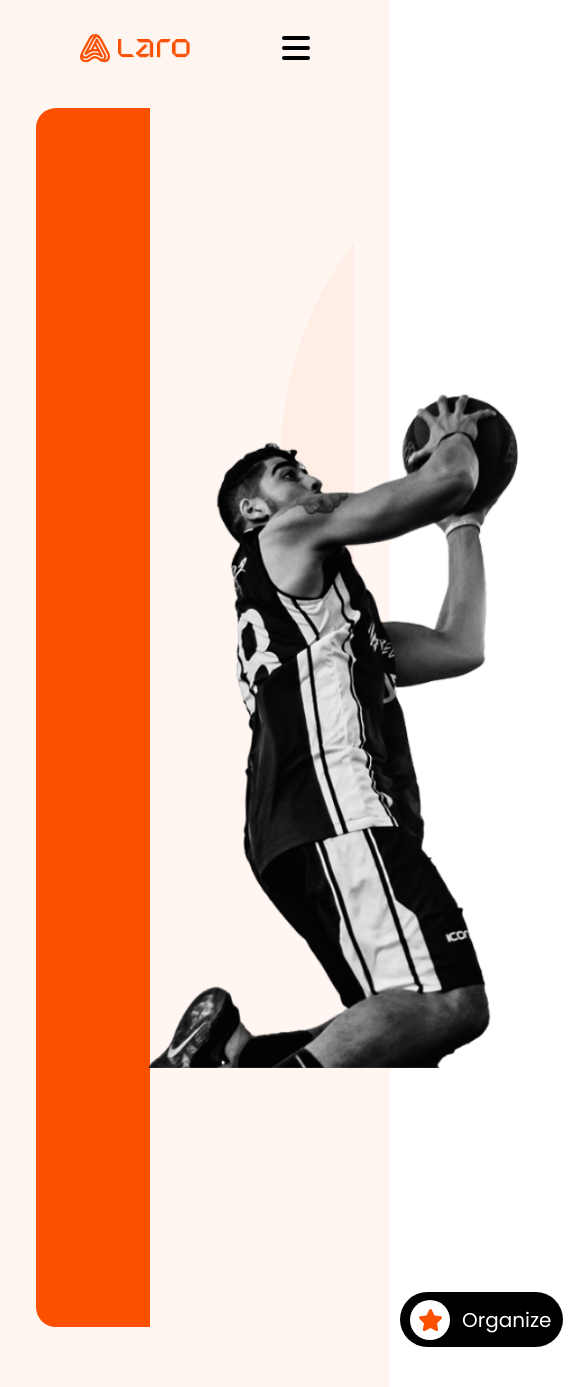
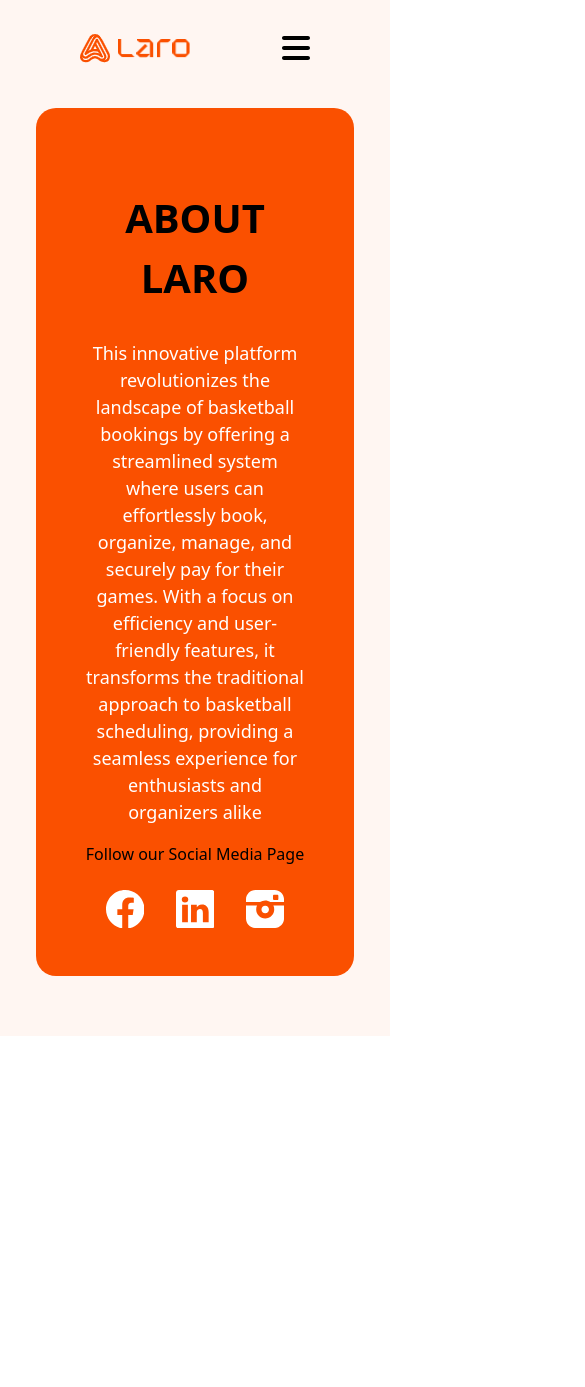
Before and after one commit to novice-is-me/Laro-App, a React (Vite) app: page /about in a window 390 px wide. Shown: the top 1387 px of the page, 585 px wide, since content can reach past the window. After the commit the page ends 1036 px from the top, so only its background shows below. Built offline with nearby package versions, Linux system fonts and the light colour scheme; a web font is replaced by a local one.

Commit message:
About - Responsive

```diff
--- a/src/index.css
+++ b/src/index.css
@@ -29,8 +29,12 @@
     }
 
     .about-bg {
-        background: radial-gradient(circle at 600px 350px, #FFEEE6 355px, transparent 10%),
+        background: radial-gradient(circle at 40% 50%, #FFEEE6 39%, transparent 10%),
         linear-gradient(90deg, #fa5000 36%, transparent 36%);
+    }
+
+    .about-bg2 {
+        background: #fa5000
     }
 
 
--- a/src/pages/About.jsx
+++ b/src/pages/About.jsx
@@ -1,39 +1,45 @@
 import React from 'react'
 import { aboutImg } from '../assets'
+import { useMediaQuery } from '@mui/material'
 
 const About = () => {
+
+   const xl = useMediaQuery('(max-width:1279px)')
+
   return (
     <div className='bg-bgColor w-full px-9 py-3 relative'>
       <div className=' flex w-full about-bg px-[4rem] xsm:p-[3rem] rounded-[20px]
-      pb-0  items-center gap-[10rem] mb-12'>
-        <div className=' z-[1] h-[700px]'>
+      pb-0  items-center gap-[10rem] mb-12  xl:about-bg2 xl:gap-1 xl:pb-8 xsm:text-center'>
+        <div className=' z-[1] h-[700px] xl:h-full 950px:hidden'>
           <img src={aboutImg} alt=""
-          className=' max-w-none h-full '/>
+          className=' max-w-none h-full xl:w-full '/>
           <div className='bg-black w-fit h-[55px] rounded-[40px] flex items-center pl-[10px]
-          absolute bottom-[40px] left-[400px]'>
+          absolute bottom-[40px] left-[400px] xl:hidden'>
               <div className='w-[40px] h-[40px] bg-[#ffffff] rounded-[50%] flex self-center justify-center'>
                   <svg xmlns="http://www.w3.org/2000/svg" viewBox="0 0 576 512" className='w-[25px] fill-[#fa5000]'><path d="M316.9 18C311.6 7 300.4 0 288.1 0s-23.4 7-28.8 18L195 150.3 51.4 171.5c-12 1.8-22 10.2-25.7 21.7s-.7 24.2 7.9 32.7L137.8 329 113.2 474.7c-2 12 3 24.2 12.9 31.3s23 8 33.8 2.3l128.3-68.5 128.3 68.5c10.8 5.7 23.9 4.9 33.8-2.3s14.9-19.3 12.9-31.3L438.5 329 542.7 225.9c8.6-8.5 11.7-21.2 7.9-32.7s-13.7-19.9-25.7-21.7L381.2 150.3 316.9 18z" /></svg>
               </div>
               <h1 className='text-[#ffffff] mx-[12px] font-Poppins text-xl'>Organize</h1>
           </div>
         </div>
-        <div className='z-[1] flex flex-col mt-auto gap-[15rem] pr-[15rem]'>
+        <div className='z-[1] flex flex-col mt-auto gap-[15rem] xl:pt-8 xl:gap-4
+         xl:mt-0'>
           <div className=''>
             <h1 className='font-poppins uppercase text-[40px] font-bold mb-8'>
               About Laro</h1>
-            <p className='font-poppins text-[#818181] text-[18px]'>This innovative platform revolutionizes the landscape of basketball
+            <p className='font-poppins text-[#818181] text-[18px] xl:text-white'>
+              This innovative platform revolutionizes the landscape of basketball
               bookings by offering a streamlined system where users can effortlessly
               book, organize, manage, and securely pay for their games. With a focus
               on efficiency and user-friendly features, it transforms the traditional
               approach to basketball scheduling, providing a seamless experience for
               enthusiasts and organizers alike</p>
           </div>
-          <div className='flex flex-col gap-6'>
+          <div className='flex flex-col gap-6 xsm:items-center'>
             <p>Follow our Social Media Page</p>
             <div className='flex gap-8'>
-              <svg xmlns="http://www.w3.org/2000/svg" width="38.474" height="38.474"><path d="M38.474 19.355C38.474 8.665 29.862 0 19.24 0 8.612.002 0 8.665 0 19.357c0 9.659 7.035 17.665 16.23 19.117V24.95h-4.881v-5.593h4.885V15.09c0-4.85 2.873-7.528 7.266-7.528 2.106 0 4.306.377 4.306.377v4.76H25.38c-2.387 0-3.133 1.494-3.133 3.025v3.631h5.333l-.85 5.593h-4.485v13.524c9.194-1.452 16.23-9.459 16.23-19.117Z" fill="#fa5000" fill-rule="evenodd" data-name="Path 6"/></svg>
-              <svg xmlns="http://www.w3.org/2000/svg" width="38.47" height="38.47" viewBox="1139 2459.2 38.47 38.47"><g data-name="linkedin"><g data-name="Group 14"><path d="M1139 2461.956c0-1.522 1.265-2.756 2.825-2.756h32.82c1.56 0 2.825 1.234 2.825 2.756v32.959c0 1.522-1.265 2.755-2.826 2.755h-32.819c-1.56 0-2.825-1.233-2.825-2.755v-32.96Zm11.885 29.448v-17.371h-5.773v17.371h5.773Zm-2.886-19.744c2.013 0 3.266-1.332 3.266-3-.036-1.706-1.25-3.001-3.227-3.001-1.976 0-3.268 1.298-3.268 3 0 1.669 1.253 3 3.191 3h.038Zm11.801 19.744v-9.701c0-.52.038-1.039.192-1.41.416-1.035 1.366-2.11 2.963-2.11 2.089 0 2.923 1.591 2.923 3.928v9.293h5.773v-9.963c0-5.338-2.847-7.82-6.646-7.82-3.063 0-4.436 1.684-5.205 2.87v.06h-.038l.038-.06v-2.458h-5.77c.072 1.63 0 17.371 0 17.371h5.77Z" fill="#fa5000" fill-rule="evenodd" data-name="Path 7"/></g></g></svg>
-              <svg xmlns="http://www.w3.org/2000/svg" width="38.034" height="38.023" viewBox="1215 2459.647 38.034 38.023"><g data-name="instagram-filled"><path d="M1237.96 2479.072c0-2.058-1.682-3.732-3.748-3.732-2.067 0-3.748 1.674-3.748 3.732 0 2.058 1.681 3.731 3.748 3.731 2.066 0 3.748-1.673 3.748-3.731Zm5.569-19.425h-19.024c-5.24 0-9.505 4.245-9.505 9.464v2.637h13.987a9.002 9.002 0 0 1 5.225-1.665c1.946 0 3.749.618 5.225 1.665h13.597v-2.637c0-5.219-4.264-9.464-9.505-9.464Zm3.85 9c0 .58-.476 1.052-1.057 1.052h-3.263a1.057 1.057 0 0 1-1.056-1.051v-3.25c0-.578.475-1.051 1.056-1.051h3.263c.581 0 1.056.473 1.056 1.052v3.249Zm-4.138 10.425c0 4.957-4.051 8.989-9.03 8.989-4.978 0-9.028-4.032-9.028-8.99 0-1.364.309-2.658.858-3.818H1215v12.953c0 5.219 4.264 9.464 9.505 9.464h19.024c5.241 0 9.505-4.245 9.505-9.464v-12.953h-10.651a8.904 8.904 0 0 1 .858 3.819Z" fill="#fa5000" fill-rule="evenodd" data-name="Path 8"/></g></svg>
+              <svg xmlns="http://www.w3.org/2000/svg" width="38.474" height="38.474"><path d="M38.474 19.355C38.474 8.665 29.862 0 19.24 0 8.612.002 0 8.665 0 19.357c0 9.659 7.035 17.665 16.23 19.117V24.95h-4.881v-5.593h4.885V15.09c0-4.85 2.873-7.528 7.266-7.528 2.106 0 4.306.377 4.306.377v4.76H25.38c-2.387 0-3.133 1.494-3.133 3.025v3.631h5.333l-.85 5.593h-4.485v13.524c9.194-1.452 16.23-9.459 16.23-19.117Z" fill={xl ? '#ffffff' : '#FA5000'}  fill-rule="evenodd" data-name="Path 6"/></svg>
+              <svg xmlns="http://www.w3.org/2000/svg" width="38.47" height="38.47" viewBox="1139 2459.2 38.47 38.47"><g data-name="linkedin"><g data-name="Group 14"><path d="M1139 2461.956c0-1.522 1.265-2.756 2.825-2.756h32.82c1.56 0 2.825 1.234 2.825 2.756v32.959c0 1.522-1.265 2.755-2.826 2.755h-32.819c-1.56 0-2.825-1.233-2.825-2.755v-32.96Zm11.885 29.448v-17.371h-5.773v17.371h5.773Zm-2.886-19.744c2.013 0 3.266-1.332 3.266-3-.036-1.706-1.25-3.001-3.227-3.001-1.976 0-3.268 1.298-3.268 3 0 1.669 1.253 3 3.191 3h.038Zm11.801 19.744v-9.701c0-.52.038-1.039.192-1.41.416-1.035 1.366-2.11 2.963-2.11 2.089 0 2.923 1.591 2.923 3.928v9.293h5.773v-9.963c0-5.338-2.847-7.82-6.646-7.82-3.063 0-4.436 1.684-5.205 2.87v.06h-.038l.038-.06v-2.458h-5.77c.072 1.63 0 17.371 0 17.371h5.77Z" fill={xl ? '#ffffff' : '#FA5000'} fill-rule="evenodd" data-name="Path 7"/></g></g></svg>
+              <svg xmlns="http://www.w3.org/2000/svg" width="38.034" height="38.023" viewBox="1215 2459.647 38.034 38.023"><g data-name="instagram-filled"><path d="M1237.96 2479.072c0-2.058-1.682-3.732-3.748-3.732-2.067 0-3.748 1.674-3.748 3.732 0 2.058 1.681 3.731 3.748 3.731 2.066 0 3.748-1.673 3.748-3.731Zm5.569-19.425h-19.024c-5.24 0-9.505 4.245-9.505 9.464v2.637h13.987a9.002 9.002 0 0 1 5.225-1.665c1.946 0 3.749.618 5.225 1.665h13.597v-2.637c0-5.219-4.264-9.464-9.505-9.464Zm3.85 9c0 .58-.476 1.052-1.057 1.052h-3.263a1.057 1.057 0 0 1-1.056-1.051v-3.25c0-.578.475-1.051 1.056-1.051h3.263c.581 0 1.056.473 1.056 1.052v3.249Zm-4.138 10.425c0 4.957-4.051 8.989-9.03 8.989-4.978 0-9.028-4.032-9.028-8.99 0-1.364.309-2.658.858-3.818H1215v12.953c0 5.219 4.264 9.464 9.505 9.464h19.024c5.241 0 9.505-4.245 9.505-9.464v-12.953h-10.651a8.904 8.904 0 0 1 .858 3.819Z" fill={xl ? '#ffffff' : '#FA5000'} fill-rule="evenodd" data-name="Path 8"/></g></svg>
             </div>
           </div>
         </div>
```
Also changed, not shown: src/constant/index.js (line endings or trailing spaces), src/pages/Advertisments.jsx (line endings or trailing spaces).
